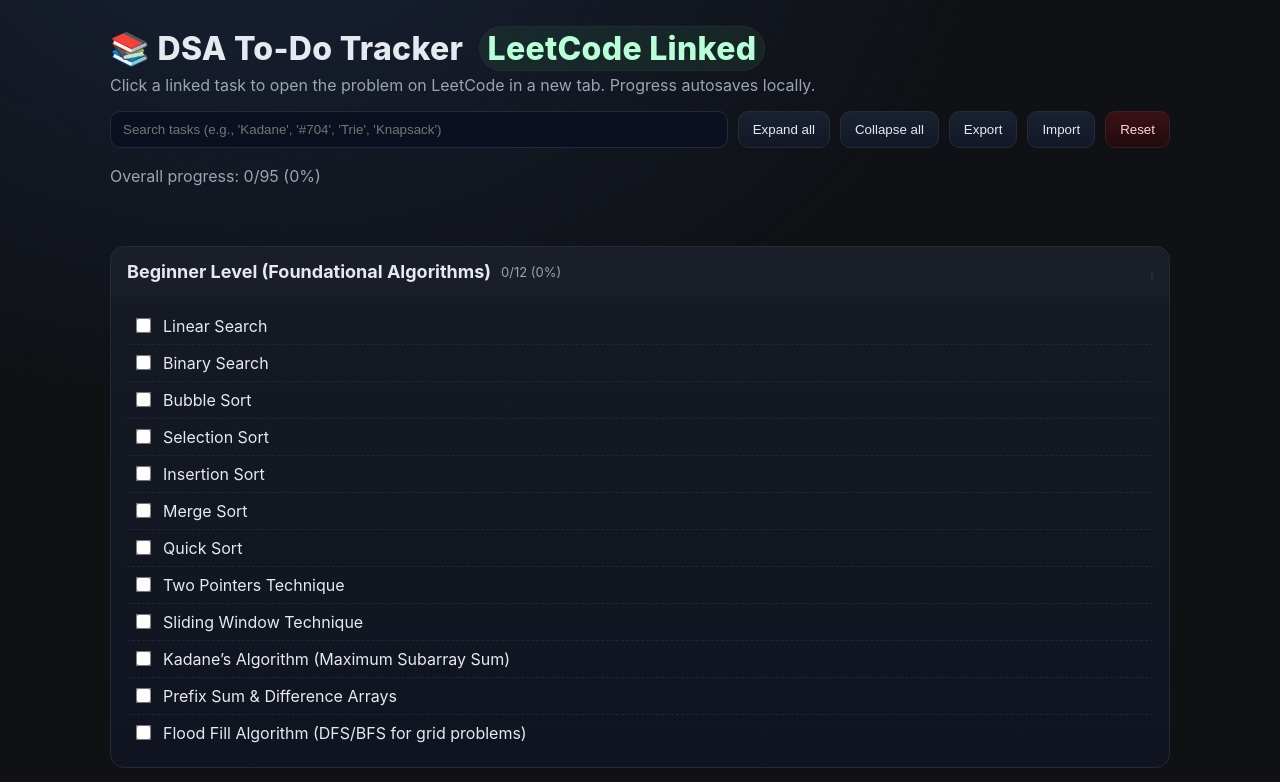
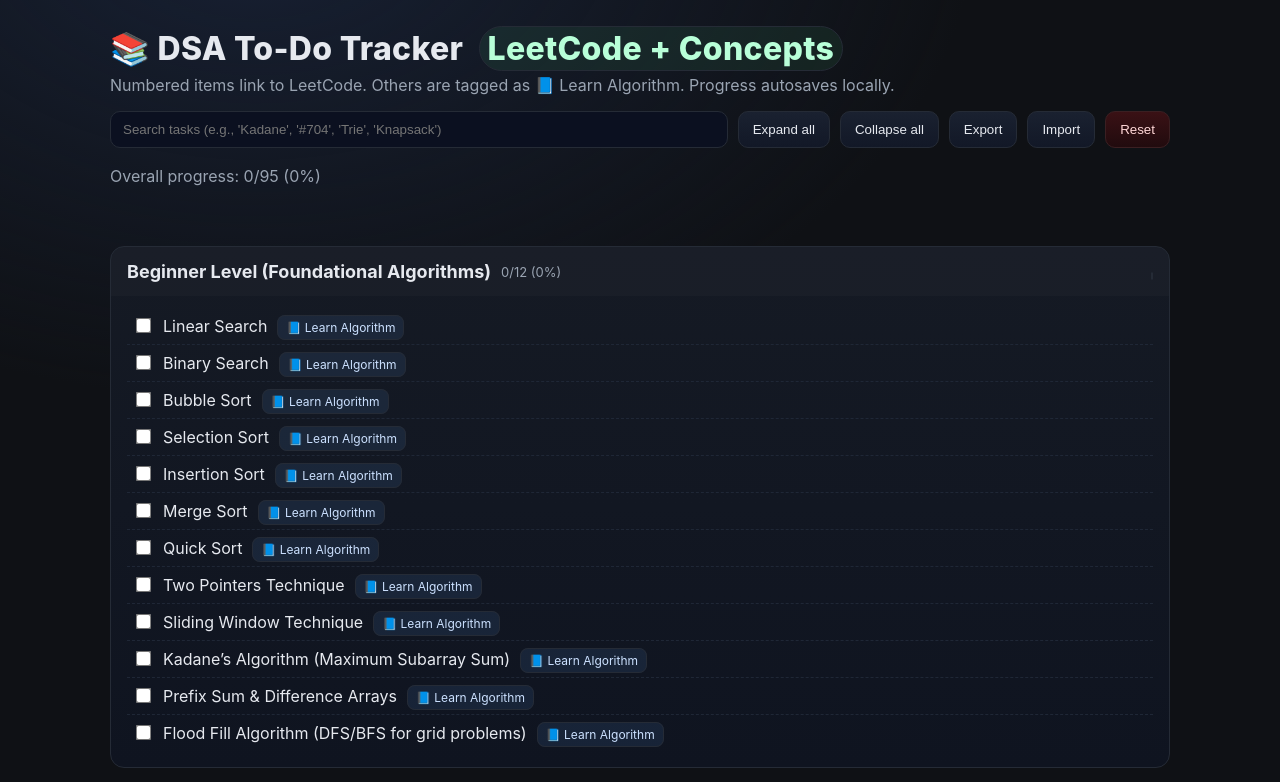
Before and after one commit to AjayBoddeda4/DSA_TODOLIST, a plain HTML site: page index.html in a window 1280 px wide. Shown: the top 782 px of the page. Drawn offline with Linux system fonts and the light colour scheme.

Commit message:
todolist

```diff
--- a/app.js
+++ b/app.js
@@ -1,4 +1,4 @@
-// App with LeetCode links
+// App with LeetCode links + Concept tags
 const LINKS = {
   "#1 Two Sum": "https://leetcode.com/problems/two-sum/",
   "#283 Move Zeroes": "https://leetcode.com/problems/move-zeroes/",
@@ -114,7 +114,7 @@ const DATA = [
 ];
 
 const slug = (s)=>s.toLowerCase().replace(/[^a-z0-9]+/g,"-").replace(/(^-|-$)/g,"");
-const storeKey="dsa-todo-progress-v2";
+const storeKey="dsa-todo-progress-v3";
 
 function render(){
   const app=document.getElementById("app"); app.innerHTML="";
@@ -135,8 +135,13 @@ function render(){
       const cb=document.createElement("input"); cb.type="checkbox"; cb.checked=!!JSON.parse(localStorage.getItem(storeKey)||"{}")[id];
       const label=document.createElement("div"); label.className="label";
       label.innerHTML=item.replace(/(#\\d+)/g,'<span class="kbd">$1</span>');
-      if(LINKS[item]){ const a=document.createElement("a"); a.href=LINKS[item]; a.target="_blank"; a.rel="noopener"; a.className="link leet"; a.textContent="Open in LeetCode ↗"; label.appendChild(a); }
-      else if(/Rat in a Maze/.test(item)){ const a=document.createElement("a"); a.href="https://www.geeksforgeeks.org/rat-in-a-maze/"; a.target="_blank"; a.rel="noopener"; a.className="link ext"; a.textContent="GFG ↗"; label.appendChild(a); }
+      if(LINKS[item]){
+        const a=document.createElement("a"); a.href=LINKS[item]; a.target="_blank"; a.rel="noopener"; a.className="link leet"; a.textContent="Open in LeetCode ↗"; label.appendChild(a);
+      } else if(/Rat in a Maze/.test(item)){
+        const a=document.createElement("a"); a.href="https://www.geeksforgeeks.org/rat-in-a-maze/"; a.target="_blank"; a.rel="noopener"; a.className="link ext"; a.textContent="GFG ↗"; label.appendChild(a);
+      } else {
+        const span=document.createElement("span"); span.className="link concept"; span.textContent="📘 Learn Algorithm"; label.appendChild(span);
+      }
       cb.addEventListener("change",()=>{
         const st=JSON.parse(localStorage.getItem(storeKey)||"{}"); st[id]=cb.checked; localStorage.setItem(storeKey, JSON.stringify(st));
         updateSectionProgress(secId); updateGlobalProgress();
--- a/index.html
+++ b/index.html
@@ -3,13 +3,13 @@
 <head>
   <meta charset="UTF-8" />
   <meta name="viewport" content="width=device-width, initial-scale=1" />
-  <title>DSA To-Do Tracker — LeetCode Linked</title>
+  <title>DSA To-Do Tracker — LeetCode Linked + Concepts</title>
   <link rel="stylesheet" href="style.css" />
 </head>
 <body>
   <header class="container">
-    <h1>📚 DSA To-Do Tracker <span class="tag">LeetCode Linked</span></h1>
-    <p class="sub">Click a linked task to open the problem on LeetCode in a new tab. Progress autosaves locally.</p>
+    <h1>📚 DSA To-Do Tracker <span class="tag">LeetCode + Concepts</span></h1>
+    <p class="sub">Numbered items link to LeetCode. Others are tagged as 📘 Learn Algorithm. Progress autosaves locally.</p>
     <div class="toolbar">
       <input id="search" type="text" placeholder="Search tasks (e.g., 'Kadane', '#704', 'Trie', 'Knapsack')" />
       <button id="expandAll">Expand all</button>
--- a/style.css
+++ b/style.css
@@ -43,6 +43,7 @@ ul.task-list{list-style:none; padding:4px 0 2px; margin:0}
 .link:hover{filter:brightness(1.2)}
 .leet{color:#b8ffd8; background:rgba(74,222,128,.08)}
 .ext{color:#ffd5b8; background:rgba(255,170,102,.08)}
+.concept{color:#cce1ff; background:rgba(96,165,250,.10)}
 
 .foot{color:var(--muted); font-size:13px; text-align:center; padding-bottom:32px}
 .show{display:block}
```
Also changed, not shown: 1 other file.
